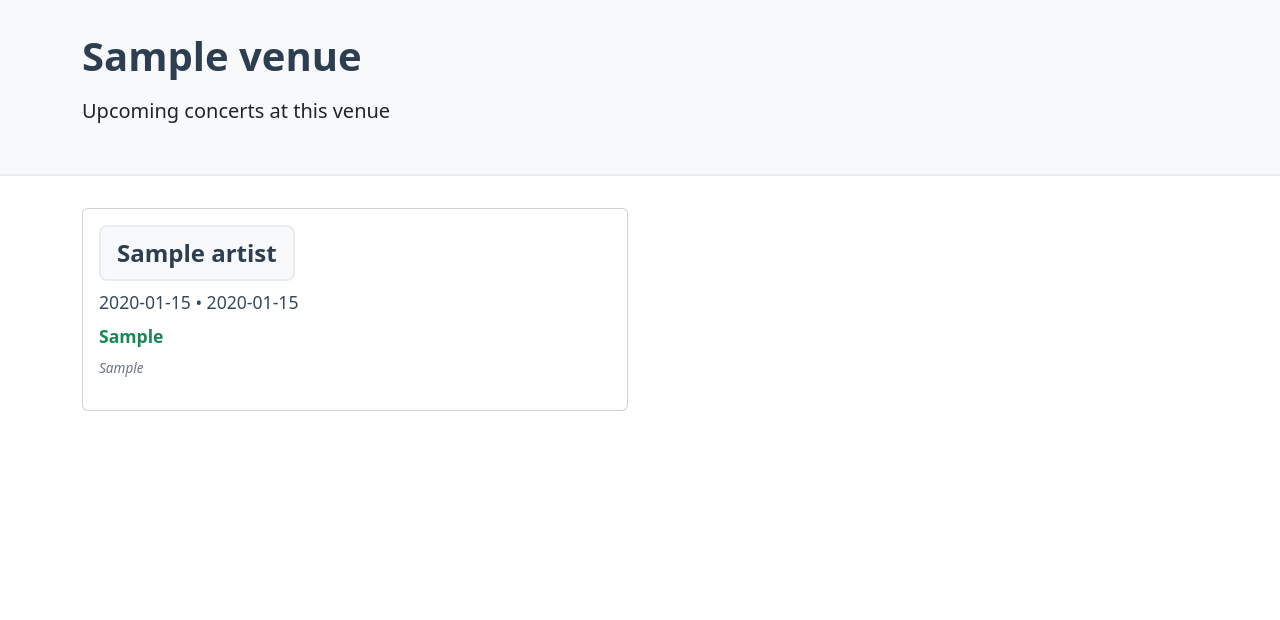
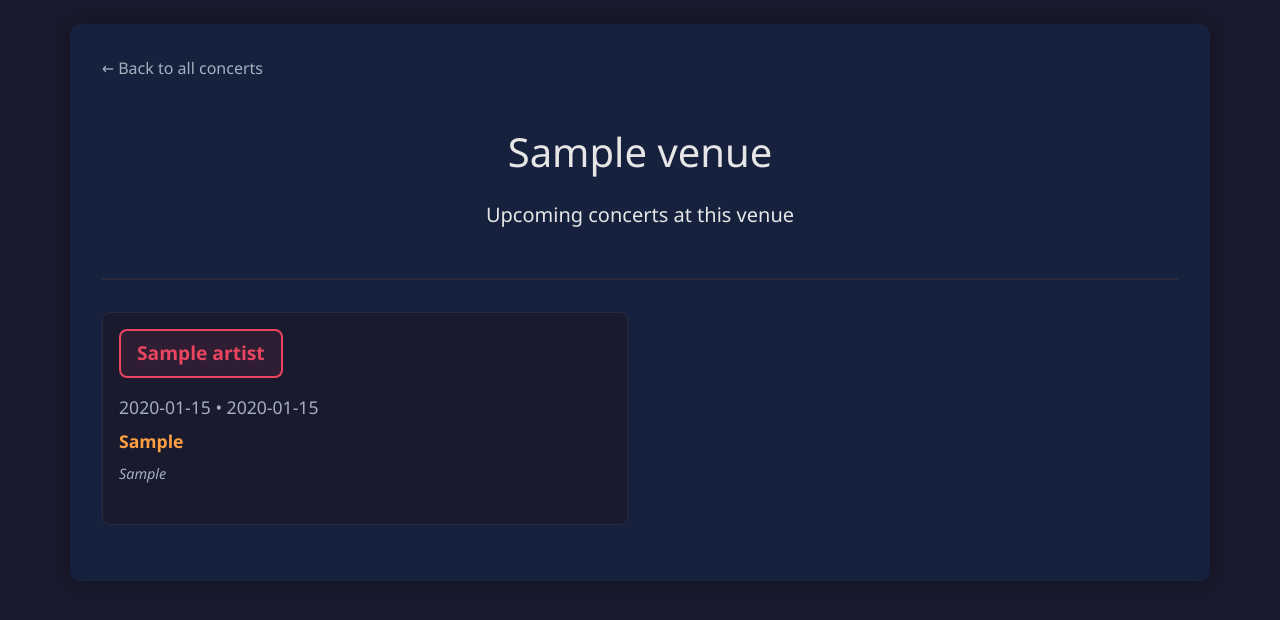
Before and after one commit to gopshyam/concert-tracker, a Flask app: page /venue/1 in a window 1280 px wide. Shown: the top 620 px of the page. Run offline with Flask 2, Linux system fonts and the light colour scheme; tables that the repository leaves empty hold one stand-in row (values such as "Sample post").

Commit message:
Add shared stylesheet and fix venue links on artist pages

```diff
--- a/app.py
+++ b/app.py
@@ -27,6 +27,7 @@
             concert_dict = {
                 'date': concert.date,
                 'venue': concert.venue.name if concert.venue else None,
+                'venue_id': concert.venue.id if concert.venue else None,
                 'age_restriction': concert.age_restriction,
                 'price': concert.price,
                 'time': concert.time
--- /dev/null
+++ b/static/css/styles.css
@@ -0,0 +1,165 @@
+/* Base styles */
+body {
+    background-color: #1a1a2e;
+    color: #e6e6e6;
+    font-family: 'Segoe UI', Tahoma, Geneva, Verdana, sans-serif;
+}
+
+.container {
+    background-color: #16213e;
+    padding: 2rem;
+    border-radius: 10px;
+    box-shadow: 0 0 20px rgba(0, 0, 0, 0.3);
+    margin-top: 2rem;
+    margin-bottom: 2rem;
+}
+
+h1, h2, h3 {
+    color: #e6e6e6;
+    margin-bottom: 1.5rem;
+}
+
+/* Concert card styles */
+.concert-card {
+    background-color: #1a1a2e;
+    border: 1px solid #2a2a3a;
+    border-radius: 8px;
+    transition: transform 0.2s, box-shadow 0.2s;
+    margin-bottom: 1.5rem;
+}
+
+.concert-card:hover {
+    transform: translateY(-5px);
+    box-shadow: 0 5px 15px rgba(0, 0, 0, 0.3);
+}
+
+/* Artist name styles */
+.artist-container {
+    display: flex;
+    flex-wrap: wrap;
+    gap: 0.5rem;
+    margin-bottom: 1rem;
+}
+
+.artist-name {
+    font-size: 1.2rem;
+    font-weight: 600;
+    color: #e94560;
+    padding: 0.5rem 1rem;
+    border: 2px solid #e94560;
+    border-radius: 8px;
+    background-color: rgba(233, 69, 96, 0.1);
+    transition: all 0.2s;
+    text-decoration: none;
+    display: inline-block;
+}
+
+.artist-name:hover {
+    background-color: rgba(233, 69, 96, 0.2);
+    border-color: #ff6b81;
+    color: #ff6b81;
+    text-decoration: none;
+    box-shadow: 0 0 10px rgba(233, 69, 96, 0.3);
+}
+
+/* Venue name styles */
+.venue-name {
+    margin: 1rem 0;
+}
+
+.venue-name a {
+    font-size: 1.1rem;
+    color: #0fceb0;
+    text-decoration: none;
+    padding: 0.5rem 1rem;
+    border: 2px solid #0fceb0;
+    border-radius: 8px;
+    background-color: rgba(15, 206, 176, 0.1);
+    transition: all 0.2s;
+    display: inline-block;
+}
+
+.venue-name a:hover {
+    background-color: rgba(15, 206, 176, 0.2);
+    border-color: #1ae8d0;
+    color: #1ae8d0;
+    text-decoration: none;
+    box-shadow: 0 0 10px rgba(15, 206, 176, 0.3);
+    transform: translateY(-2px);
+}
+
+.venue-tba {
+    font-size: 1.1rem;
+    color: #a4b0be;
+    padding: 0.5rem 1rem;
+    border: 2px solid #2a2a3a;
+    border-radius: 8px;
+    background-color: rgba(42, 42, 58, 0.2);
+    display: inline-block;
+}
+
+/* Header styles */
+.page-header {
+    text-align: center;
+    margin-bottom: 2rem;
+    padding: 2rem 0;
+    border-bottom: 2px solid #2a2a3a;
+}
+
+.page-title {
+    font-size: 2.5rem;
+    font-weight: 700;
+    color: #e6e6e6;
+    margin-bottom: 0.5rem;
+}
+
+.page-subtitle {
+    font-size: 1.2rem;
+    color: #a4b0be;
+}
+
+/* Info text styles */
+.date-time {
+    font-size: 1.1rem;
+    color: #a4b0be;
+    margin-bottom: 0.5rem;
+}
+
+.price-tag {
+    font-size: 1.1rem;
+    color: #ff9f43;
+    font-weight: 600;
+    margin-bottom: 0.5rem;
+}
+
+.age-restriction {
+    font-size: 0.9rem;
+    color: #a4b0be;
+    font-style: italic;
+}
+
+/* No concerts message */
+.no-concerts {
+    text-align: center;
+    padding: 3rem;
+    color: #a4b0be;
+}
+
+.no-concerts p {
+    font-size: 1.2rem;
+    margin-bottom: 1rem;
+}
+
+/* Back link style */
+.back-link {
+    display: inline-block;
+    color: #a4b0be;
+    text-decoration: none;
+    margin-bottom: 1rem;
+    transition: color 0.2s;
+}
+
+.back-link:hover {
+    color: #e6e6e6;
+    text-decoration: none;
+}
--- a/templates/venue.html
+++ b/templates/venue.html
@@ -4,77 +4,17 @@
     <meta charset="UTF-8">
     <meta name="viewport" content="width=device-width, initial-scale=1.0">
     <title>{{ venue.name }} - Bay Area Concerts</title>
-    <link href="https://cdn.jsdelivr.net/npm/bootstrap@5.3.0/dist/css/bootstrap.min.css" rel="stylesheet">
-    <style>
-        .venue-header {
-            background-color: #f8f9fa;
-            padding: 2rem 0;
-            margin-bottom: 2rem;
-            border-bottom: 2px solid #e9ecef;
-        }
-        .venue-name {
-            font-size: 2.5rem;
-            font-weight: 700;
-            color: #2c3e50;
-            margin-bottom: 1rem;
-        }
-        .concert-card {
-            transition: transform 0.2s;
-            margin-bottom: 1rem;
-        }
-        .concert-card:hover {
-            transform: translateY(-5px);
-        }
-        .artist-container {
-            display: flex;
-            flex-wrap: wrap;
-            gap: 0.5rem;
-            margin-bottom: 0.5rem;
-        }
-        .artist-name {
-            font-size: 1.5rem;
-            font-weight: 600;
-            color: #2c3e50;
-            padding: 0.5rem 1rem;
-            border: 2px solid #e9ecef;
-            border-radius: 8px;
-            background-color: #f8f9fa;
-            transition: all 0.2s;
-            text-decoration: none;
-        }
-        .artist-name:hover {
-            border-color: #2c3e50;
-            background-color: #fff;
-            color: #2c3e50;
-            text-decoration: none;
-        }
-        .date-time {
-            font-size: 1.1rem;
-            color: #34495e;
-            margin-bottom: 0.5rem;
-        }
-        .price-tag {
-            font-size: 1.1rem;
-            color: #198754;
-            font-weight: 600;
-            margin-bottom: 0.5rem;
-        }
-        .age-restriction {
-            font-size: 0.85rem;
-            color: #6c757d;
-            font-style: italic;
-        }
-    </style>
+    <link href="https://cdn.jsdelivr.net/npm/bootstrap@5.1.3/dist/css/bootstrap.min.css" rel="stylesheet">
+    <link href="{{ url_for('static', filename='css/styles.css') }}" rel="stylesheet">
 </head>
 <body>
-    <div class="venue-header">
-        <div class="container">
-            <h1 class="venue-name">{{ venue.name }}</h1>
+    <div class="container mt-4">
+        <a href="/" class="back-link">← Back to all concerts</a>
+        <div class="page-header">
+            <h1>{{ venue.name }}</h1>
             <p class="lead">Upcoming concerts at this venue</p>
         </div>
-    </div>
 
-    <div class="container">
         <div class="row">
             {% for concert in concerts %}
             <div class="col-md-6 mb-4">
```
Also changed, not shown: templates/artist.html (+25 -50 lines), templates/index.html (+39 -15 lines).
